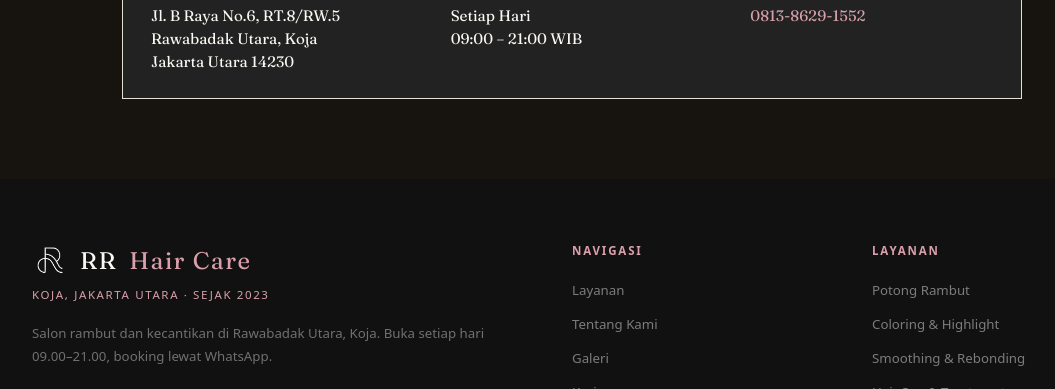
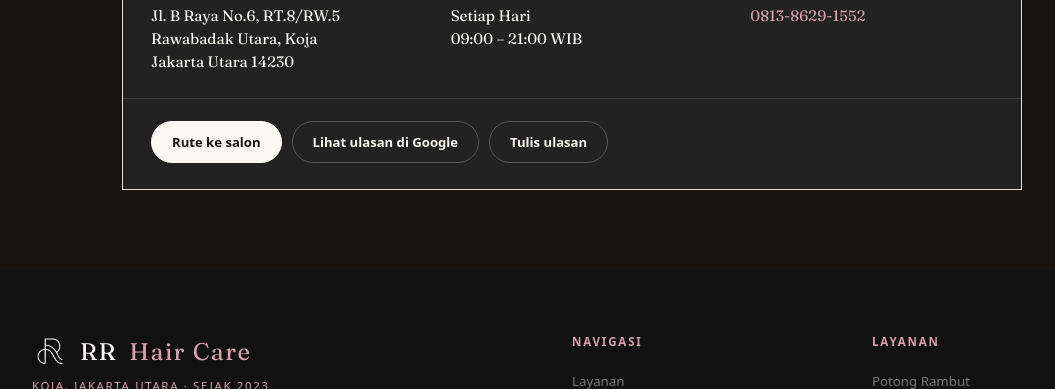
Before and after one commit to rahmangustav/rrhaircare, a website: page public/index.html in a window 1280 px wide. Shown: the part 6740-7129 px from the top of the page, without its empty margins (68-1123 px from the left). Drawn offline with Linux system fonts and the light colour scheme; no server answers.

Commit message:
Betulkan koordinat salon dan tautkan situs ke profil Google
Koordinat
  JSON-LD dan peta memakai -6.1320, 106.8820. Menurut Google Maps sendiri
  (!3d/!4d di URL tempat), salonnya ada di -6.1175292, 106.9003537 —
  meleset 2,59 km. Keduanya dibetulkan. Place id di dalam embed sudah
  benar sejak awal, yang salah cuma titik tengah petanya.

Tautan ke Google Business Profile
  Profilnya sehat: 4,9 dari 215 ulasan, foto lengkap, pemilik membalas
  ulasan. Tapi situs tidak punya jalan ke sana sama sekali — petanya
  cuma iframe yang tidak bisa diklik, jadi bukti sosial terkuat yang
  dimiliki salon ini mubazir.

  Tiga tombol di section Lokasi, ketiganya sudah diuji membuka halaman
  yang benar:
  - Rute ke salon        -> navigasi ke koordinat yang sudah dibetulkan
  - Lihat ulasan         -> profil lewat cid
  - Tulis ulasan         -> langsung ke dialog tulis ulasan

  Tidak ada angka rating yang ditulis di tombol. Angka statis pasti
  basi — badge "163 ulasan" yang dibuang tadi pagi ternyata memang
  benar, cuma sudah tertinggal 52 ulasan.

aggregateRating tetap TIDAK ditambahkan ke JSON-LD: Google melarang
bisnis memasang rating dirinya sendiri di situsnya sendiri.

Co-Authored-By: Claude Opus 5 <noreply@anthropic.com>

```diff
--- a/public/index.html
+++ b/public/index.html
@@ -47,8 +47,8 @@
     },
     "geo": {
       "@type": "GeoCoordinates",
-      "latitude": -6.1320,
-      "longitude": 106.8820
+      "latitude": -6.1175292,
+      "longitude": 106.9003537
     },
     "openingHoursSpecification": {
       "@type": "OpeningHoursSpecification",
@@ -511,6 +511,30 @@
       border: 1px solid var(--line);
       overflow: hidden;
     }
+    /* Baris tombol ke Google Business Profile. Situs punya 215 ulasan
+       bintang 4,9 di sana, tapi sebelumnya tidak ada jalan ke sana sama
+       sekali — petanya cuma iframe yang tak bisa diklik. */
+    .map-actions {
+      background: #222; display: flex; flex-wrap: wrap; gap: 10px;
+      padding: 22px 28px 26px; border-top: 1px solid rgba(255,255,255,0.12);
+    }
+    .map-btn {
+      display: inline-flex; align-items: center; gap: 8px;
+      padding: 11px 20px; border-radius: 999px;
+      font-size: 0.82rem; font-weight: 600; text-decoration: none;
+      border: 1px solid rgba(255,255,255,0.24); color: var(--ivory);
+      transition: background .2s, border-color .2s, color .2s;
+    }
+    .map-btn:hover { border-color: var(--accent-soft); color: var(--accent-soft); }
+    .map-btn-utama {
+      background: var(--ivory); color: var(--charcoal); border-color: var(--ivory);
+    }
+    .map-btn-utama:hover { background: var(--accent-soft); border-color: var(--accent-soft); color: var(--charcoal); }
+    @media (max-width: 640px) {
+      .map-actions { padding: 18px 20px 22px; }
+      .map-btn { font-size: 0.78rem; padding: 10px 16px; }
+    }
+
     .map-wrapper iframe {
       width: 100%; height: 400px; border: none;
       display: block; filter: grayscale(20%) contrast(1.05);
@@ -1050,7 +1074,7 @@
   <h2 class="section-title">Alamat &amp; jam buka</h2>
   <div class="map-wrapper fade-up">
     <iframe
-      src="https://www.google.com/maps/embed?pb=!1m18!1m12!1m3!1d3966.1!2d106.8820!3d-6.1320!2m3!1f0!2f0!3f0!3m2!1i1024!2i768!4f13.1!3m3!1m2!1s0x2e6a1feb932d77fd%3A0x406b9156ffc1e407!2sRR%20HAIR%20CARE!5e0!3m2!1sid!2sid!4v1700000000000!5m2!1sid!2sid"
+      src="https://www.google.com/maps/embed?pb=!1m18!1m12!1m3!1d3966.1!2d106.9003537!3d-6.1175292!2m3!1f0!2f0!3f0!3m2!1i1024!2i768!4f13.1!3m3!1m2!1s0x2e6a1feb932d77fd%3A0x406b9156ffc1e407!2sRR%20HAIR%20CARE!5e0!3m2!1sid!2sid!4v1700000000000!5m2!1sid!2sid"
       allowfullscreen="" loading="lazy" referrerpolicy="no-referrer-when-downgrade">
     </iframe>
     <div class="map-info">
@@ -1070,6 +1094,17 @@
           </a>
         </div>
       </div>
+    </div>
+    <div class="map-actions">
+      <a class="map-btn map-btn-utama"
+         href="https://www.google.com/maps/dir/?api=1&amp;destination=-6.1175292,106.9003537"
+         target="_blank" rel="noopener">Rute ke salon</a>
+      <a class="map-btn"
+         href="https://maps.google.com/?cid=4641963643779539975"
+         target="_blank" rel="noopener">Lihat ulasan di Google</a>
+      <a class="map-btn"
+         href="https://www.google.com/maps/place//data=!4m3!3m2!1s0x2e6a1feb932d77fd:0x406b9156ffc1e407!12e1"
+         target="_blank" rel="noopener">Tulis ulasan</a>
     </div>
   </div>
 </section>
```
